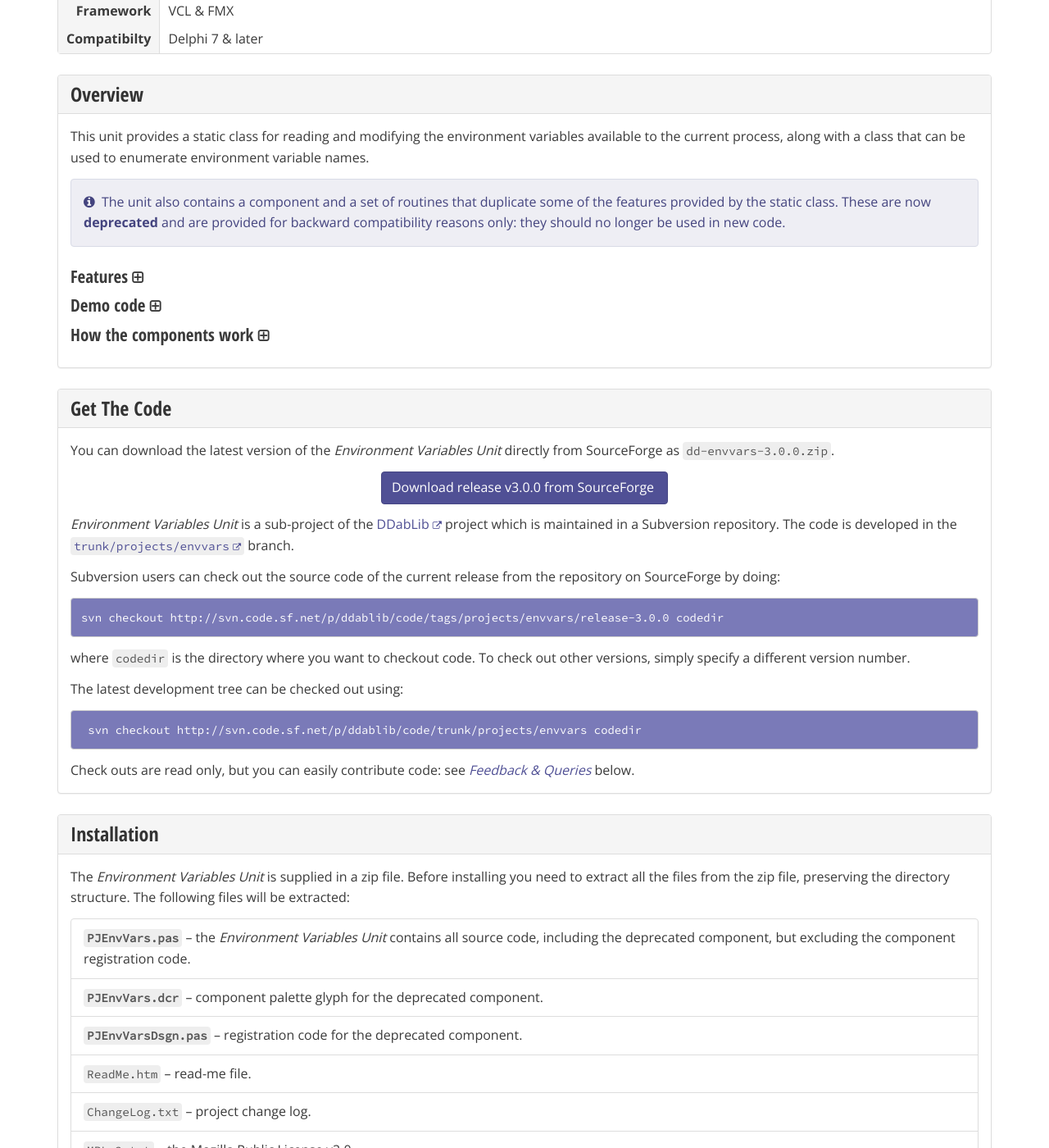
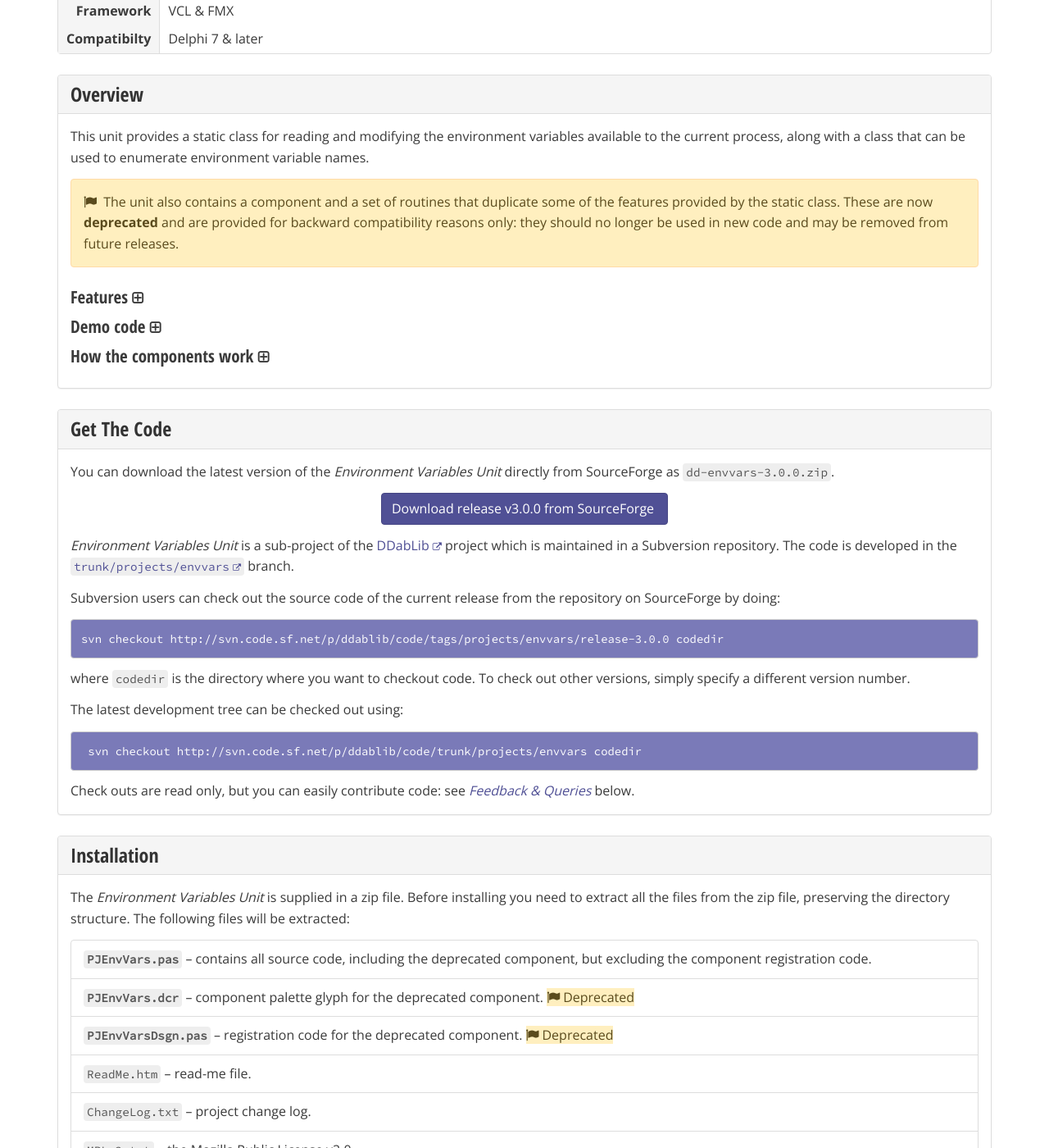
Before and after one commit to delphidabbler/delphidabbler.github.io, a Jekyll site: the page built from _software/envvars.html, in a window 1280 px wide and 1400 px high, scrolled down 515 px. Shown: the whole window at 82% size. Built offline with Jekyll 4.4.1, drawn with Linux system fonts in a browser that asks for light colours; nearby versions of some CDN libraries; some of the changed text lies outside the part shown.

```diff
--- a/_software/dropfiles.html
+++ b/_software/dropfiles.html
@@ -74,7 +74,7 @@ mothballed: false
       Some design time assistance is provided by component and property editors.
     </p>
     <p class="alert alert-warning glyph">
-      For security reasons in Windows Vista and later, drag/drop is disallowed between windows with different security permissions. This means that applications that processes drag and drop may not be able to receive files dragged and droppped from another window if the security permissions are not compatible. <strong>This is not a bug.</strong>
+      For security reasons in Windows Vista and later, drag/drop is disallowed between windows with different security permissions. This means that applications that processes drag and drop may not be able to receive files dragged and droppped from another window if the security permissions are not compatible.<br><strong><span class="fa fa-times-circle fa-x-pad-right" aria-hidden="true"></span>Please do not report this behaviour as a bug<span class="fa fa-times-circle fa-x-pad-left" aria-hidden="true"></span></strong>
     </p>
 
     <h3 data-toggle="collapse" data-target="#features" class="collapsible collapsed">
@@ -84,7 +84,7 @@ mothballed: false
       <p>
         Key features of <var>TPJDropFiles</var>, <var>TPJCtrlDropFiles</var> and <var>TPJFormDropFiles</var> are:
       </p>
-      <ul>
+      <ul class="wide">
         <li>
           An <var>OnDropFiles</var> event is triggered when files are dropped.
         </li>
--- a/_software/envvars.html
+++ b/_software/envvars.html
@@ -29,8 +29,8 @@ mothballed: false
     <p>
       This unit provides a static class for reading and modifying the environment variables available to the current process, along with a class that can be used to enumerate environment variable names.
     </p>
-    <p class="alert alert-info glyph">
-      The unit also contains a component and a set of routines that duplicate some of the features provided by the static class. These are now <strong>deprecated</strong> and are provided for backward compatibility reasons only: they should no longer be used in new code.
+    <p class="alert alert-warning glyph">
+      The unit also contains a component and a set of routines that duplicate some of the features provided by the static class. These are now <strong>deprecated</strong> and are provided for backward compatibility reasons only: they should no longer be used in new code and may be removed from future releases.
     </p>
     <h3 data-toggle="collapse" data-target="#features" class="collapsible collapsed">
       Features
@@ -129,14 +129,14 @@ mothballed: false
     </p>
     <ul class="list-group">
       <li class="list-group-item">
-        <strong><code>PJEnvVars.pas</code></strong> &ndash; the <em>Environment Variables Unit</em> contains all source code, including the deprecated component, but excluding the component registration code.
+        <strong><code>PJEnvVars.pas</code></strong> &ndash; contains all source code, including the deprecated component, but excluding the component registration code.
       </li>
       <li class="list-group-item">
         <strong><code>PJEnvVars.dcr</code></strong> &ndash; component palette
-        glyph for the deprecated component.
+        glyph for the deprecated component. <span class="text-warning bg-warning glyph">Deprecated</span>
       </li>
       <li class="list-group-item">
-        <strong><code>PJEnvVarsDsgn.pas</code></strong> &ndash; registration code for the deprecated component.
+        <strong><code>PJEnvVarsDsgn.pas</code></strong> &ndash; registration code for the deprecated component. <span class="text-warning bg-warning glyph">Deprecated</span>
       </li>
       <li class="list-group-item">
         <code>ReadMe.htm</code> &ndash; read-me file.
--- a/_software/fractions.html
+++ b/_software/fractions.html
@@ -30,7 +30,7 @@ mothballed: false
       This unit, named <code>DelphiDabbler.Lib.Fractions.pas</code>, provides a single Delphi Pascal &quot;Advanced&quot; record, <var>TFraction</var>, that encapsulates a fraction and a number of operations on it.
     </p>
     <p>
-      A whole bunch of operator overloads make it straightforward to perform all the usual arithmetic operations on a fraction and to cast a <var>TFraction</var> to a from an integer or floating point value.
+      A whole bunch of operator overloads make it straightforward to perform all the usual arithmetic operations on a fraction and to cast a <var>TFraction</var> to and from an integer or floating point value.
     </p>
     <h3>
       Testing
```
Also changed, not shown: other parts of _software/dropfiles.html (+1 -1 lines), other parts of _software/envvars.html (+3 -3 lines), other parts of _software/fractions.html (+1 -1 lines), _software/consoleapp.html (+4 -4 lines).
